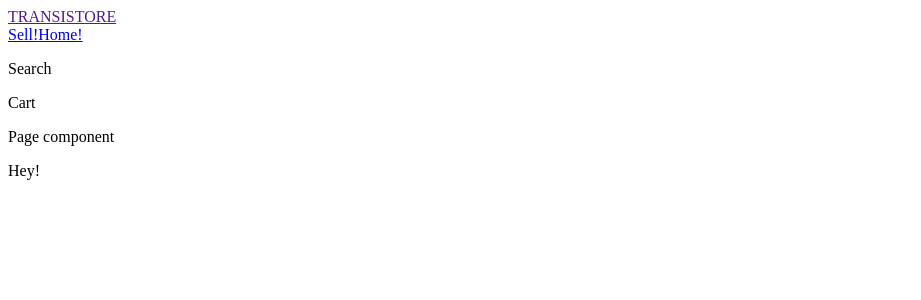
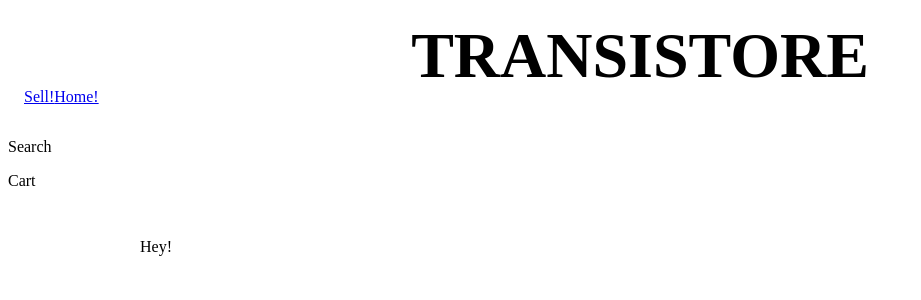
Before and after one commit to petartzar80/e-shop, a Next.js app in the folder frontend/: page / in a window 1280 px wide. Shown: the top 300 px of the page, without its empty margins (0-921 px from the left). Built offline with nearby package versions, Linux system fonts and the light colour scheme.

Commit message:
applied basic styling to Page & Header

```diff
--- a/frontend/components/Header.js
+++ b/frontend/components/Header.js
@@ -1,16 +1,60 @@
+import Link from 'next/link';
+import styled from 'styled-components';
+
 import Nav from './Nav';
 
+const Logo = styled.h1`
+  font-size: 4rem;
+  margin-left: 0.4rem;
+  position: relative;
+  z-index: 2;
+  line-height: 1;
+  a {
+    color: black;
+    text-transform: uppercase;
+    text-decoration: none;
+  }
+  @media (max-width: 1300px) {
+    margin: 0;
+    text-align: center;
+  }
+  margin-top: 0;
+  margin-bottom: 0;
+`;
+
+const StyledHeader = styled.header`
+  .bar {
+    padding: 1rem;
+    display: grid;
+    grid-template-columns: auto 1fr;
+    justify-content: space-between;
+    align-items: stretch;
+    @media (max-width: 1300px) {
+      grid-template-columns: 1fr;
+      justify-content: center;
+    }
+  }
+  .sub-bar {
+    display: grid;
+    grid-template-columns: 1fr auto;
+  }
+`;
+
 const Header = () => (
-  <div>
+  <StyledHeader>
     <div className="bar">
-      <a href="">TRANSISTORE</a>
+      <Logo>
+        <Link href="/">
+          <a>Transistore</a>
+        </Link>
+      </Logo>
       <Nav />
     </div>
     <div className="sub-bar">
       <p>Search</p>
     </div>
     <div>Cart</div>
-  </div>
+  </StyledHeader>
 );
 
 export default Header;
--- a/frontend/components/Page.js
+++ b/frontend/components/Page.js
@@ -1,14 +1,37 @@
+import styled, { ThemeProvider } from 'styled-components';
+
 import Header from './Header';
 import Meta from './Meta';
 
+const theme = {
+  black: '#000000',
+  white: '#FFFFFF',
+  lemon: '#f9ed43',
+  lyon: '#1c4386',
+  maxWidth: '1000px',
+  bs: 'none',
+};
+
+const StyledPage = styled.div`
+  background: ${props => props.theme.white};
+  color: ${props => props.theme.black};
+`;
+
+const Inner = styled.div`
+  max-width: ${props => props.theme.maxWidth};
+  margin: 0 auto;
+  padding: 2rem;
+`;
+
 const Page = props => {
   return (
-    <div>
-      <Meta />
-      <Header />
-      <p>Page component</p>
-      {props.children}
-    </div>
+    <ThemeProvider theme={theme}>
+      <StyledPage>
+        <Meta />
+        <Header />
+        <Inner>{props.children}</Inner>
+      </StyledPage>
+    </ThemeProvider>
   );
 };
 
--- a/frontend/package.json
+++ b/frontend/package.json
@@ -10,6 +10,7 @@
   "dependencies": {
     "next": "9.4.4",
     "react": "16.13.1",
-    "react-dom": "16.13.1"
+    "react-dom": "16.13.1",
+    "styled-components": "^5.1.1"
   }
 }
```
Also changed, not shown: 1 other file (tests, documents, lock files or other folders).
